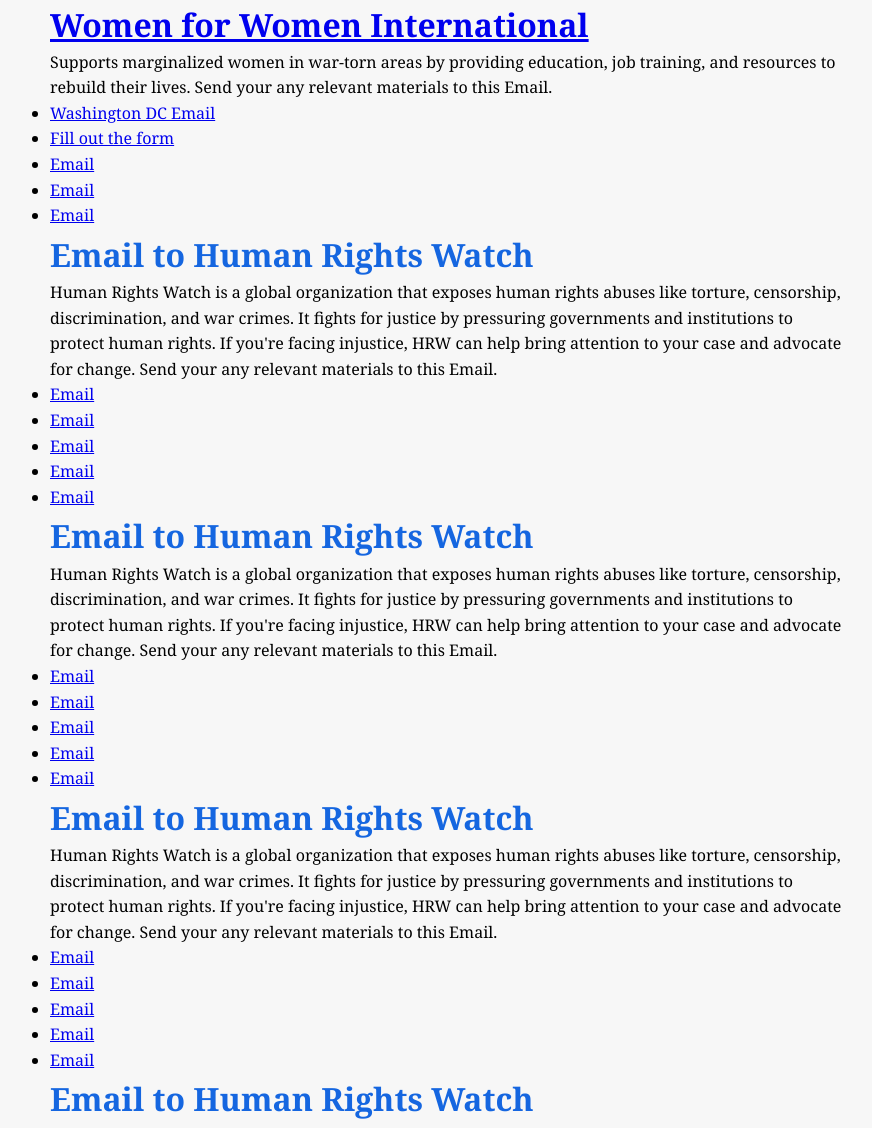
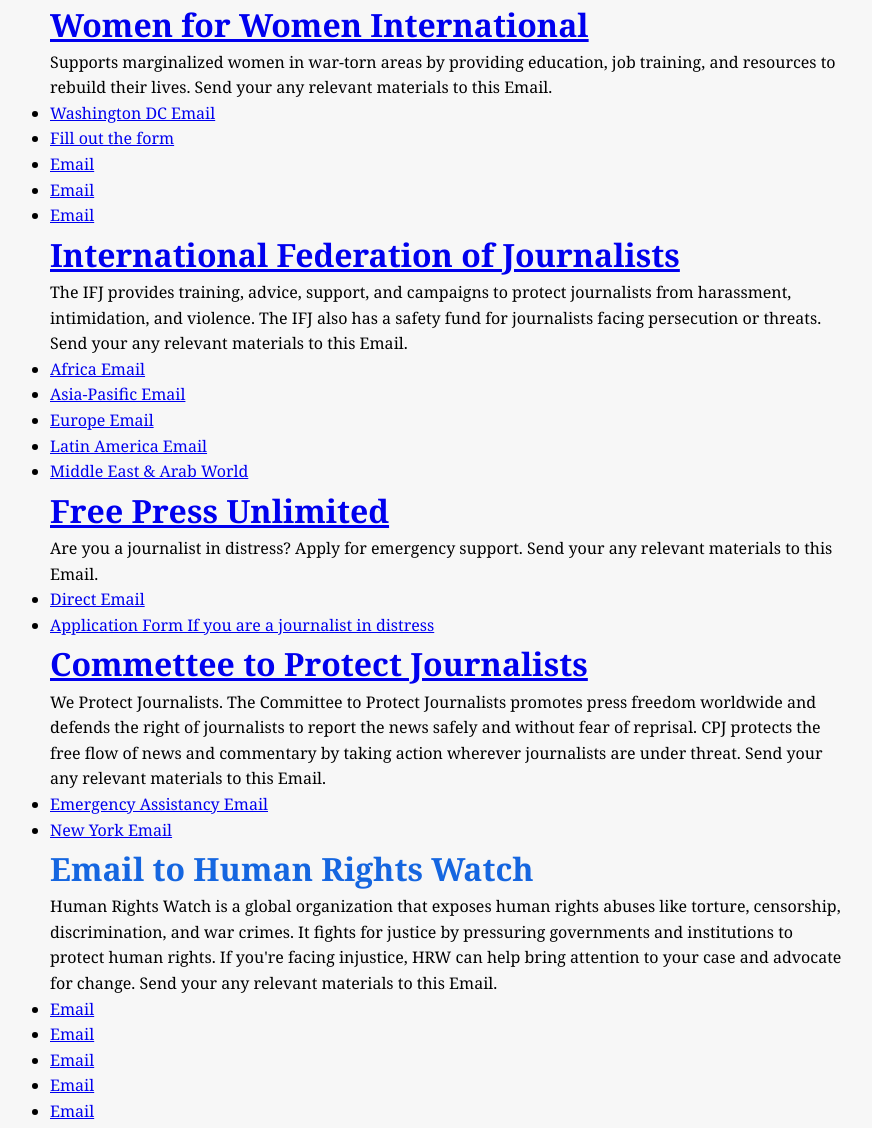
Before and after one commit to Ericlearner/contacthumanrights, a plain HTML site: page index.html in a window 1280 px wide. Shown: the part 2089-3217 px from the top of the page, without its empty margins (190-1062 px from the left). Drawn offline with Linux system fonts and the light colour scheme.

Commit message:
Update again

```diff
--- a/index.html
+++ b/index.html
@@ -88,31 +88,26 @@
                         <li><a href="mailto:">Email</a></li>
                     </div>
                     <div>
-                        <h3>Email to Human Rights Watch</h3>
-                        <p>Human Rights Watch is a global organization that exposes human rights abuses like torture, censorship, discrimination, and war crimes. It fights for justice by pressuring governments and institutions to protect human rights. If you're facing injustice, HRW can help bring attention to your case and advocate for change. Send your any relevant materials to this Email.</p>
-                        <li><a href="mailto:">Email</a></li>
-                        <li><a href="mailto:">Email</a></li>
-                        <li><a href="mailto:">Email</a></li>
-                        <li><a href="mailto:">Email</a></li>
-                        <li><a href="mailto:">Email</a></li>
+                        <h3><a href="https://www.ifj.org" target="_blank">International Federation of Journalists</a></h3>
+                        <p>The IFJ provides training, advice, support, and campaigns to protect journalists from harassment, intimidation, and violence. The IFJ also has a safety fund for journalists facing persecution or threats. Send your any relevant materials to this Email.</p>
+                        <li><a href="mailto:ifjafrique@ifjafrique.org">Africa Email</a></li>
+                        <li><a href="mailto:ifj@ifj-asia.org">Asia-Pasific Email</a></li>
+                        <li><a href="mailto:ifj@ifj.org">Europe Email</a></li>
+                        <li><a href="mailto:oficinaregional@fiplatina.org">Latin America Email</a></li>
+                        <li><a href="mailto:monir.zaarour@ifj.org">Middle East & Arab World</a></li>
                     </div>
                     <div>
-                        <h3>Email to Human Rights Watch</h3>
-                        <p>Human Rights Watch is a global organization that exposes human rights abuses like torture, censorship, discrimination, and war crimes. It fights for justice by pressuring governments and institutions to protect human rights. If you're facing injustice, HRW can help bring attention to your case and advocate for change. Send your any relevant materials to this Email.</p>
-                        <li><a href="mailto:">Email</a></li>
-                        <li><a href="mailto:">Email</a></li>
-                        <li><a href="mailto:">Email</a></li>
-                        <li><a href="mailto:">Email</a></li>
-                        <li><a href="mailto:">Email</a></li>
+                        <h3><a href="https://www.freepressunlimited.org/en" target="_blank">Free Press Unlimited</a></h3>
+                        <p>Are you a journalist in distress?
+                            Apply for emergency support. Send your any relevant materials to this Email.</p>
+                        <li><a href="mailto:reportersrespond@freepressunlimited.org">Direct Email</a></li>
+                        <li><a href="https://www.freepressunlimited.org/en/application-form-reporters-respond" target="_blank">Application Form If you are a journalist in distress</a></li>
                     </div>
                     <div>
-                        <h3>Email to Human Rights Watch</h3>
-                        <p>Human Rights Watch is a global organization that exposes human rights abuses like torture, censorship, discrimination, and war crimes. It fights for justice by pressuring governments and institutions to protect human rights. If you're facing injustice, HRW can help bring attention to your case and advocate for change. Send your any relevant materials to this Email.</p>
-                        <li><a href="mailto:">Email</a></li>
-                        <li><a href="mailto:">Email</a></li>
-                        <li><a href="mailto:">Email</a></li>
-                        <li><a href="mailto:">Email</a></li>
-                        <li><a href="mailto:">Email</a></li>
+                        <h3><a href="https://cpj.org" target="_blank">Commettee to Protect Journalists</a></h3>
+                        <p>We Protect Journalists. The Committee to Protect Journalists promotes press freedom worldwide and defends the right of journalists to report the news safely and without fear of reprisal. CPJ protects the free flow of news and commentary by taking action wherever journalists are under threat. Send your any relevant materials to this Email.</p>
+                        <li><a href="mailto:emergencies@cpj.org">Emergency Assistancy Email</a></li>
+                        <li><a href="mailto:info@cpj.org">New York Email</a></li>
                     </div>
                     <div>
                         <h3>Email to Human Rights Watch</h3>
```
